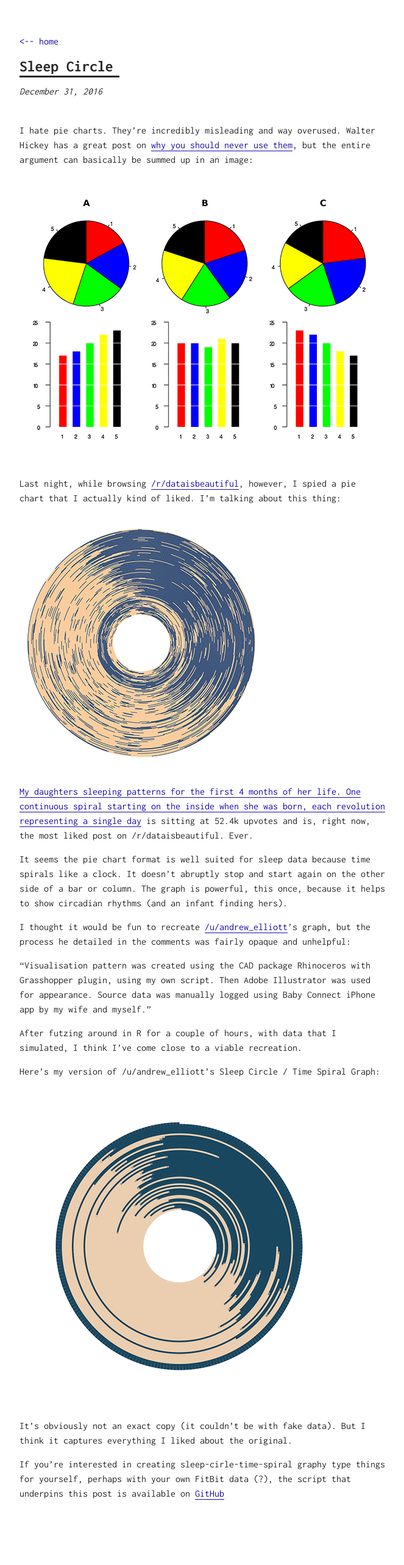
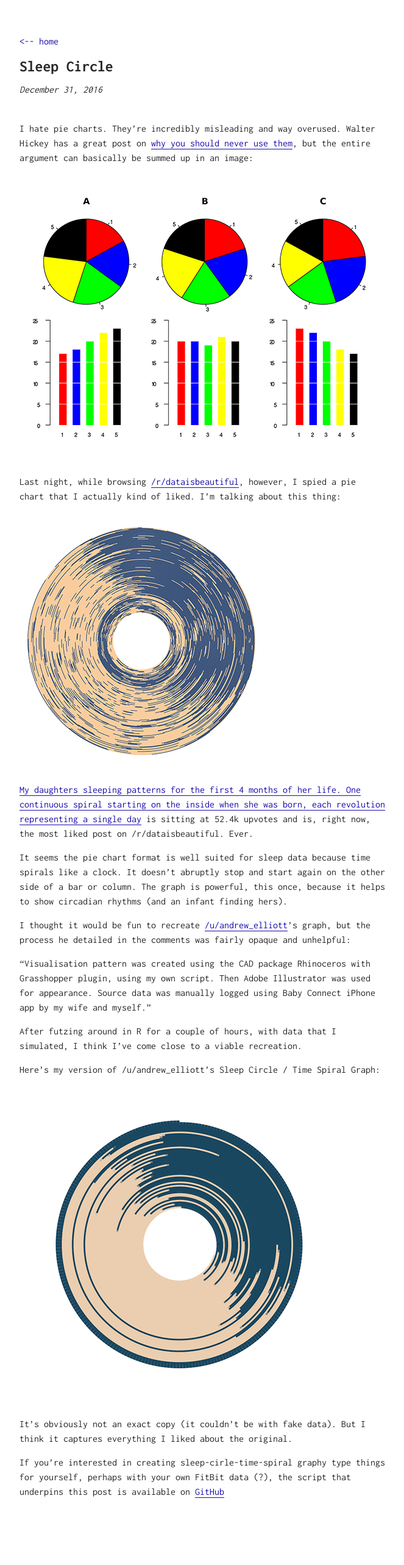
Before and after one commit to maxhumber/maxhumber.com, a Jekyll site: the page built from _posts/2016-12-31-sleep-circle.md, in a window 1280 px wide. Shown: the whole page at 61% size, without its empty margins (308-971 px from the left). Built offline with Jekyll 4.4.1, drawn with Linux system fonts in a browser that asks for light colours; our own code applies the rules of GitHub Pages for plain Markdown files.

Commit message:
remove underline

```diff
--- a/assets/css/main.scss
+++ b/assets/css/main.scss
@@ -106,7 +106,6 @@ ul {
 			padding-right: 10px;
 			padding-bottom: 2px;
 			text-decoration: none;
-			border-bottom: 3px solid $color-black;
 		}
 	}
 	&__date {
```
